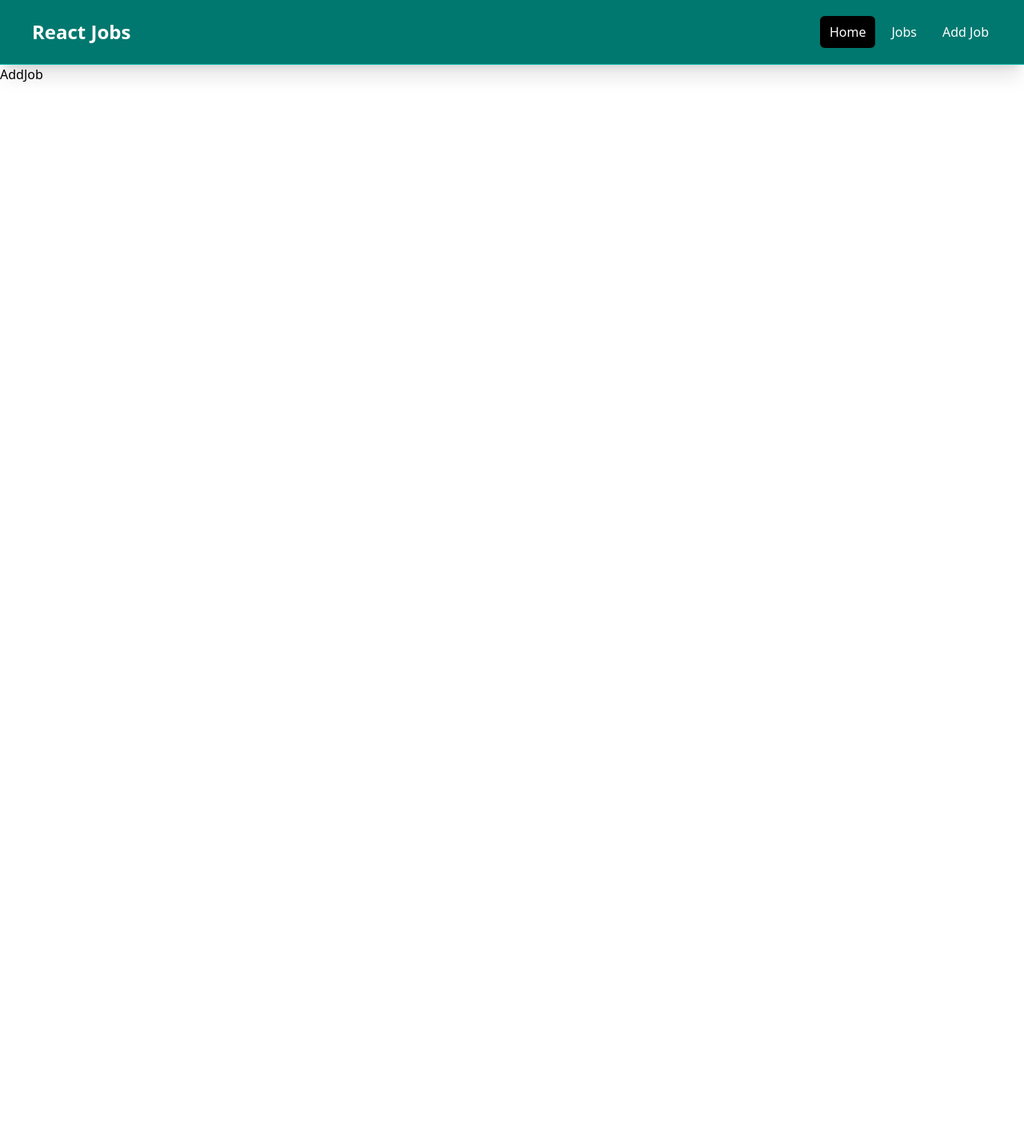
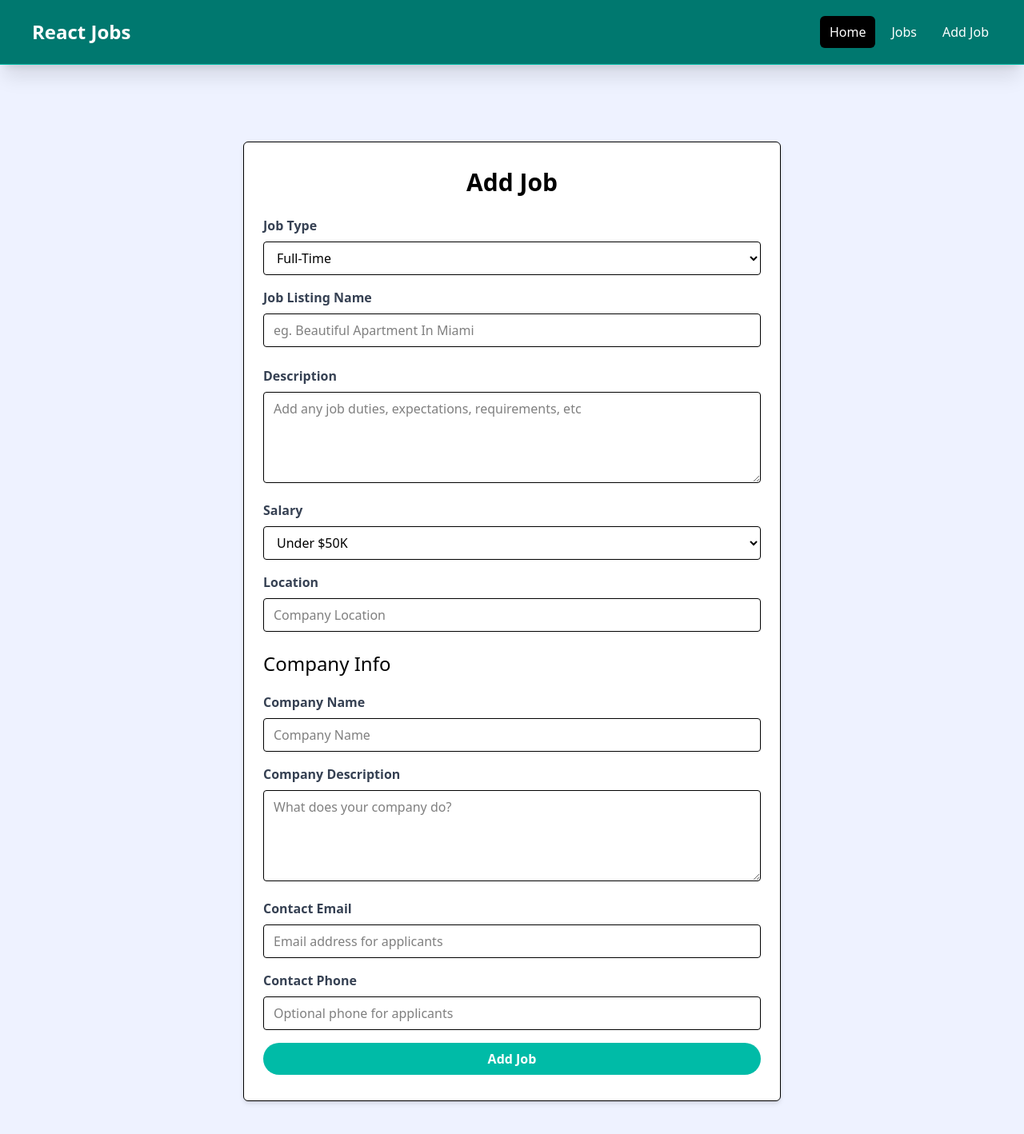
Before and after one commit to AmaduKamara/job-portal, a React (Vite) app: page /add-job in a window 1280 px wide. Shown: the top 1418 px of the page at 80% size. Before the commit the page ends 800 px from the top, so only its background shows below. Built offline with nearby package versions, Linux system fonts and the light colour scheme.

Commit message:
Add add-job UI

```diff
--- a/src/pages/AddJob.jsx
+++ b/src/pages/AddJob.jsx
@@ -1,9 +1,171 @@
-import React from 'react'
+import React from "react";
 
 const AddJob = () => {
   return (
-    <div>AddJob</div>
-  )
-}
+    <section class='bg-indigo-50'>
+      <div class='container m-auto max-w-2xl py-24'>
+        <div class='bg-white px-6 py-8 mb-4 shadow-md rounded-md border m-4 md:m-0'>
+          <form>
+            <h2 class='text-3xl text-center font-semibold mb-6'>Add Job</h2>
 
-export default AddJob
+            <div class='mb-4'>
+              <label for='type' class='block text-gray-700 font-bold mb-2'>
+                Job Type
+              </label>
+              <select
+                id='type'
+                name='type'
+                class='border rounded w-full py-2 px-3'
+                required
+              >
+                <option value='Full-Time'>Full-Time</option>
+                <option value='Part-Time'>Part-Time</option>
+                <option value='Remote'>Remote</option>
+                <option value='Internship'>Internship</option>
+              </select>
+            </div>
+
+            <div class='mb-4'>
+              <label class='block text-gray-700 font-bold mb-2'>
+                Job Listing Name
+              </label>
+              <input
+                type='text'
+                id='title'
+                name='title'
+                class='border rounded w-full py-2 px-3 mb-2'
+                placeholder='eg. Beautiful Apartment In Miami'
+                required
+              />
+            </div>
+            <div class='mb-4'>
+              <label
+                for='description'
+                class='block text-gray-700 font-bold mb-2'
+              >
+                Description
+              </label>
+              <textarea
+                id='description'
+                name='description'
+                class='border rounded w-full py-2 px-3'
+                rows='4'
+                placeholder='Add any job duties, expectations, requirements, etc'
+              ></textarea>
+            </div>
+
+            <div class='mb-4'>
+              <label for='type' class='block text-gray-700 font-bold mb-2'>
+                Salary
+              </label>
+              <select
+                id='salary'
+                name='salary'
+                class='border rounded w-full py-2 px-3'
+                required
+              >
+                <option value='Under $50K'>Under $50K</option>
+                <option value='$50K - 60K'>$50K - $60K</option>
+                <option value='$60K - 70K'>$60K - $70K</option>
+                <option value='$70K - 80K'>$70K - $80K</option>
+                <option value='$80K - 90K'>$80K - $90K</option>
+                <option value='$90K - 100K'>$90K - $100K</option>
+                <option value='$100K - 125K'>$100K - $125K</option>
+                <option value='$125K - 150K'>$125K - $150K</option>
+                <option value='$150K - 175K'>$150K - $175K</option>
+                <option value='$175K - 200K'>$175K - $200K</option>
+                <option value='Over $200K'>Over $200K</option>
+              </select>
+            </div>
+
+            <div class='mb-4'>
+              <label class='block text-gray-700 font-bold mb-2'>Location</label>
+              <input
+                type='text'
+                id='location'
+                name='location'
+                class='border rounded w-full py-2 px-3 mb-2'
+                placeholder='Company Location'
+                required
+              />
+            </div>
+
+            <h3 class='text-2xl mb-5'>Company Info</h3>
+
+            <div class='mb-4'>
+              <label for='company' class='block text-gray-700 font-bold mb-2'>
+                Company Name
+              </label>
+              <input
+                type='text'
+                id='company'
+                name='company'
+                class='border rounded w-full py-2 px-3'
+                placeholder='Company Name'
+              />
+            </div>
+
+            <div class='mb-4'>
+              <label
+                for='company_description'
+                class='block text-gray-700 font-bold mb-2'
+              >
+                Company Description
+              </label>
+              <textarea
+                id='company_description'
+                name='company_description'
+                class='border rounded w-full py-2 px-3'
+                rows='4'
+                placeholder='What does your company do?'
+              ></textarea>
+            </div>
+
+            <div class='mb-4'>
+              <label
+                for='contact_email'
+                class='block text-gray-700 font-bold mb-2'
+              >
+                Contact Email
+              </label>
+              <input
+                type='email'
+                id='contact_email'
+                name='contact_email'
+                class='border rounded w-full py-2 px-3'
+                placeholder='Email address for applicants'
+                required
+              />
+            </div>
+            <div class='mb-4'>
+              <label
+                for='contact_phone'
+                class='block text-gray-700 font-bold mb-2'
+              >
+                Contact Phone
+              </label>
+              <input
+                type='tel'
+                id='contact_phone'
+                name='contact_phone'
+                class='border rounded w-full py-2 px-3'
+                placeholder='Optional phone for applicants'
+              />
+            </div>
+
+            <div>
+              <button
+                class='bg-teal-500 hover:bg-teal-600 text-white font-bold py-2 px-4 rounded-full w-full focus:outline-none focus:shadow-outline'
+                type='submit'
+              >
+                Add Job
+              </button>
+            </div>
+          </form>
+        </div>
+      </div>
+    </section>
+  );
+};
+
+export default AddJob;
```
